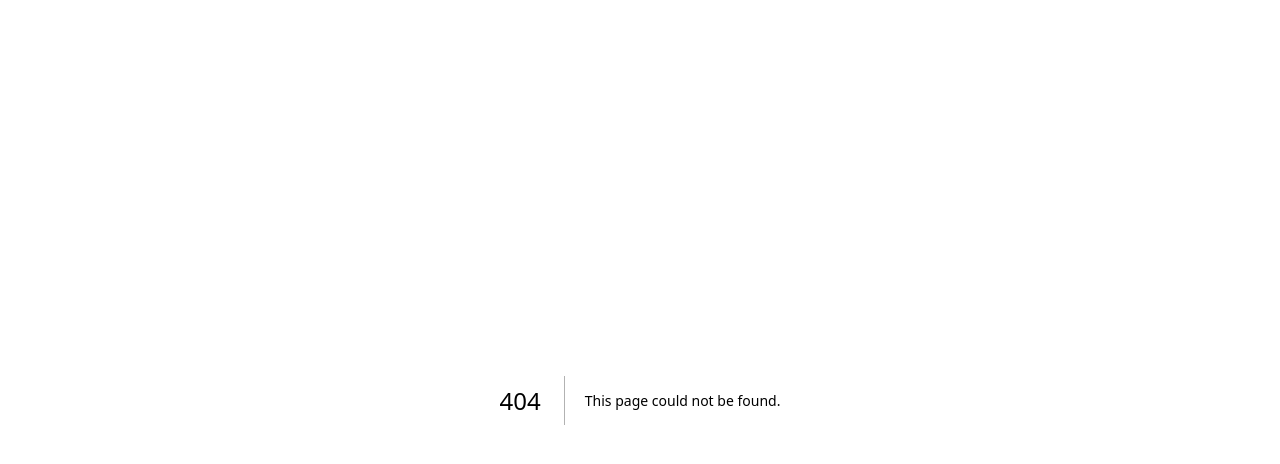
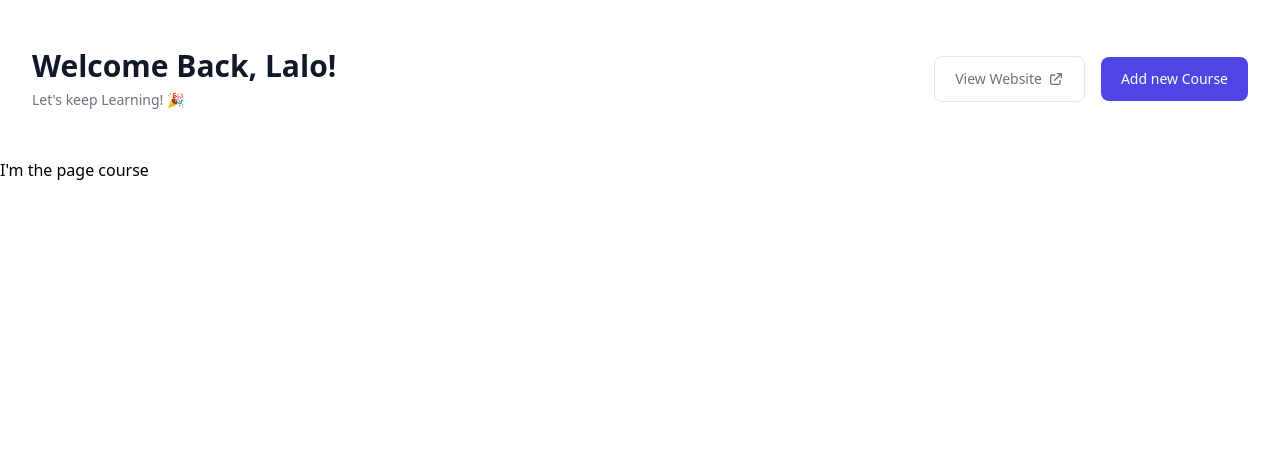
Before and after one commit to laloh/offline-tracking-course, a Next.js app in the folder frontend/: page /course in a window 1280 px wide. Before the commit this address had no page. Shown: the top 464 px of the page. Built offline with nearby package versions, Linux system fonts and the light colour scheme.

Commit message:
Add CoursePage component, remove Header from HomePage

```diff
--- /dev/null
+++ b/frontend/app/course/page.jsx
@@ -0,0 +1,5 @@
+export default function CoursePage() {
+    return (
+        <h1>I'm the page course</h1>
+    )
+}
--- a/frontend/app/layout.js
+++ b/frontend/app/layout.js
@@ -1,8 +1,5 @@
 import '../styles/globals.css'
-
-
-import Header  from './components/Header'
-import Cards from './components/Cards'
+import Header from './components/Header'
 
 export const metadata = {
   title: 'Next.js',
@@ -13,6 +10,7 @@ export default function RootLayout({ children }) {
  return (
     <html lang="en">
       <body>
+      <Header />
         {children}
         </body>
     </html>
--- a/frontend/app/page.jsx
+++ b/frontend/app/page.jsx
@@ -1,10 +1,8 @@
-import Header from "./components/Header";
 import Cards from "./components/Cards";
 
 export default function HomePage() {
   return (
     <>
-      <Header />
       <div class="container m-auto grid grid-cols-3 gap-4">
         <Cards />
         <Cards />
```
